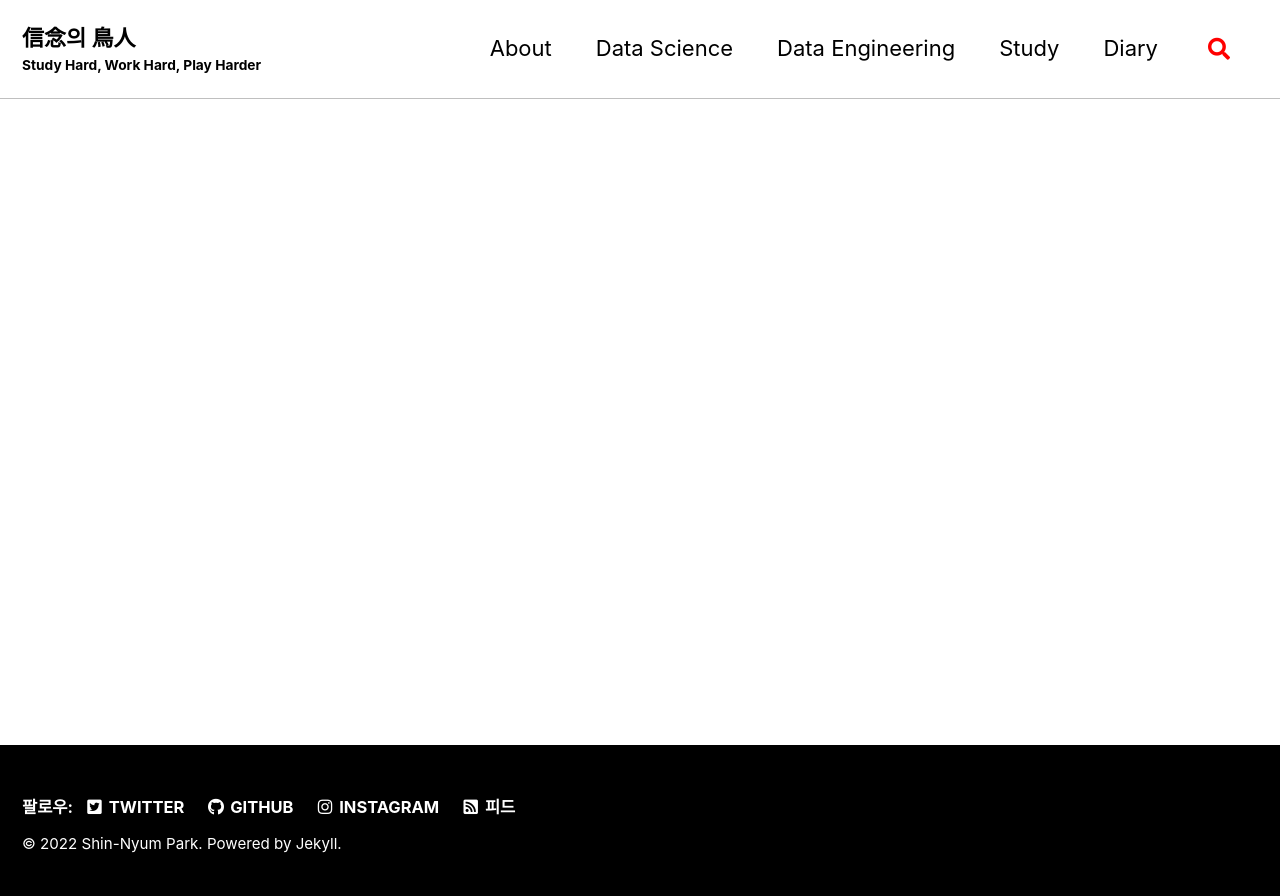
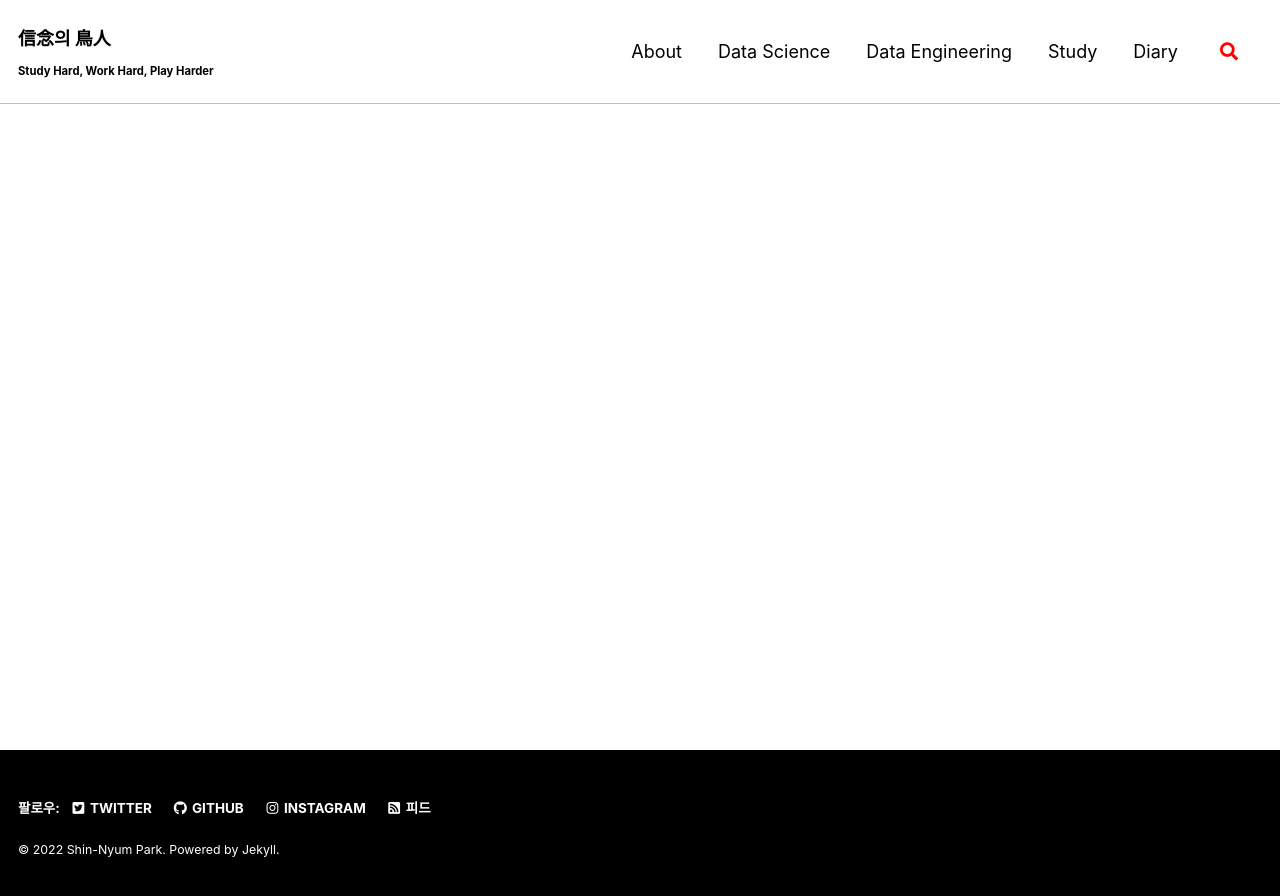
Before and after one commit to shin-nyum/shin-nyum.github.io, a Jekyll site: the page built from _pages/diary.md, in a window 1280 px wide. Shown: the top 896 px of the page. Built offline with Jekyll 4.4.1, drawn with Linux system fonts in a browser that asks for light colours; cached includes are drawn as plain includes; our own code applies the rules of GitHub Pages for plain Markdown files.

Commit message:
modify _config.yml

```diff
--- a/_sass/minimal-mistakes/_base.scss
+++ b/_sass/minimal-mistakes/_base.scss
@@ -13,7 +13,7 @@ body {
   padding: 0;
   color: $text-color;
   font-family: $global-font-family;
-  line-height: 1.5;
+  line-height: 2.3;
 
   &.overflow--hidden {
     /* when primary navigation is visible, the content in the background won't scroll */
--- a/_sass/minimal-mistakes/_reset.scss
+++ b/_sass/minimal-mistakes/_reset.scss
@@ -11,15 +11,15 @@ html {
   font-size: 16px;
 
   @include breakpoint($medium) {
+    font-size: 16px;
+  }
+
+  @include breakpoint($large) {
     font-size: 18px;
   }
 
-  @include breakpoint($large) {
-    font-size: 20px;
-  }
-
   @include breakpoint($x-large) {
-    font-size: 22px;
+    font-size: 18px;
   }
 
   -webkit-text-size-adjust: 100%;
--- a/_sass/minimal-mistakes/_variables.scss
+++ b/_sass/minimal-mistakes/_variables.scss
@@ -155,9 +155,9 @@ $max-width: $x-large !default;
    Grid
    ========================================================================== */
 
-$right-sidebar-width-narrow: 200px !default;
-$right-sidebar-width: 300px !default;
-$right-sidebar-width-wide: 400px !default;
+$right-sidebar-width-narrow: 100px !default; // 200px
+$right-sidebar-width: 300px !default; // 300px
+$right-sidebar-width-wide: 250px !default; // 400px
 
 /*
    Other
```
